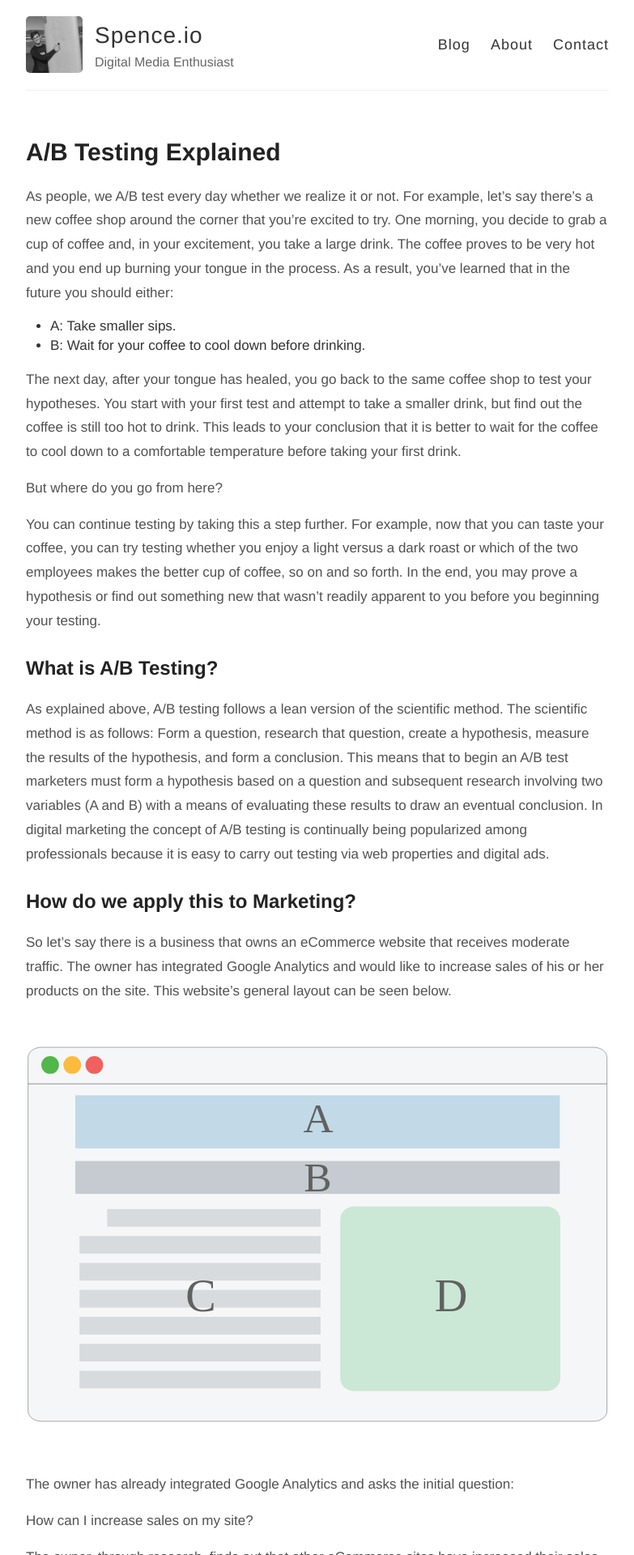
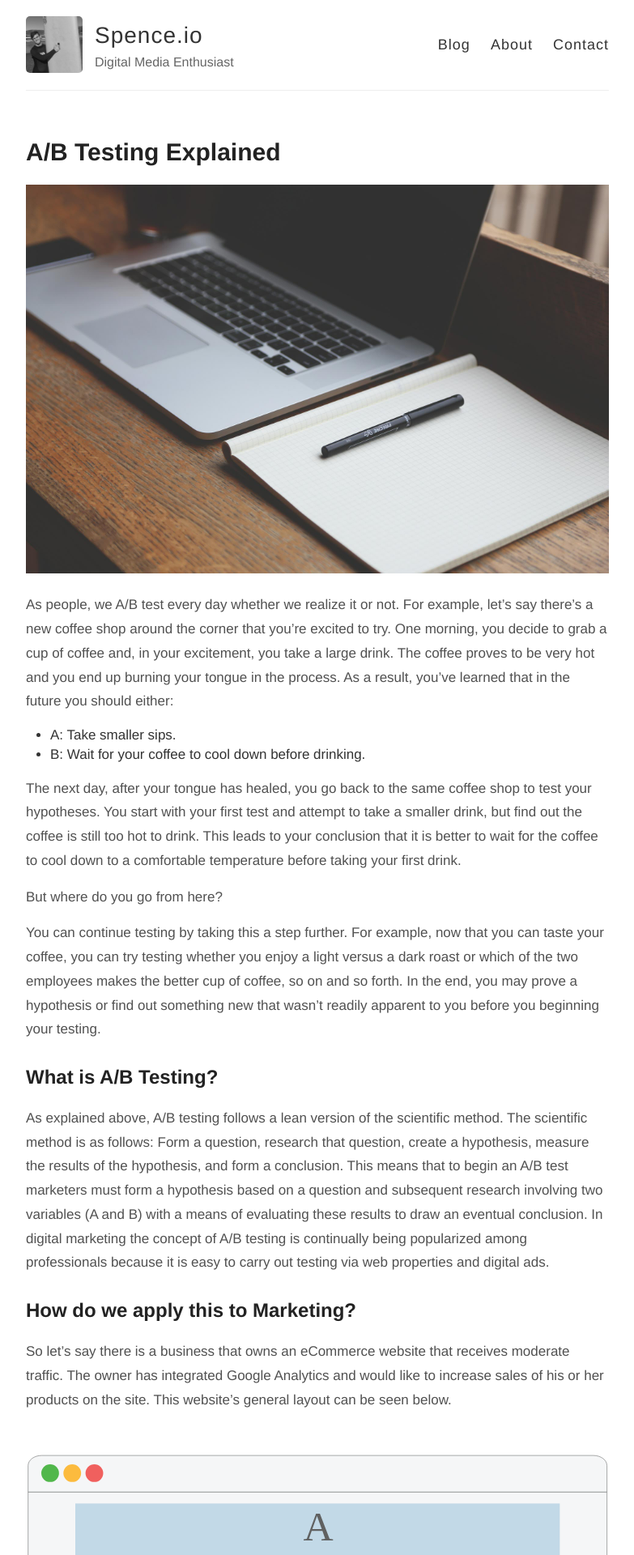
Before and after one commit to SpencerRWood/SpencerRWood.github.io, a Jekyll site: the page built from _posts/2015-12-8-What-is-AB-Testing.md, in a window 1280 px wide. Shown: the top 1920 px of the page at 81% size, without its empty margins (248-1031 px from the left). Built offline with Jekyll 4.4.1, drawn with Linux system fonts in a browser that asks for light colours; Markdown is read by kramdown in place of the engine named in the settings; comment, search, counter and statistics services are not loaded.

Commit message:
Added pic to post

```diff
--- a/_posts/2015-12-8-What-is-AB-Testing.md
+++ b/_posts/2015-12-8-What-is-AB-Testing.md
@@ -2,6 +2,9 @@
 layout: post
 title: A/B Testing Explained
 ---
+
+![Picture of a laptop with a notebook and pen]({{ site.baseurl }}/images/startup.jpg "Laptop with pen and paper")
+
 
 As people, we A/B test every day whether we realize it or not. For example, let’s say there’s a new coffee shop around the corner that you’re excited to try. One morning, you decide to grab a cup of coffee and, in your excitement, you take a large drink. The coffee proves to be very hot and you end up burning your tongue in the process. As a result, you’ve learned that in the future you should either:
 
```
Also changed, not shown: images/startup.jpg (added).
